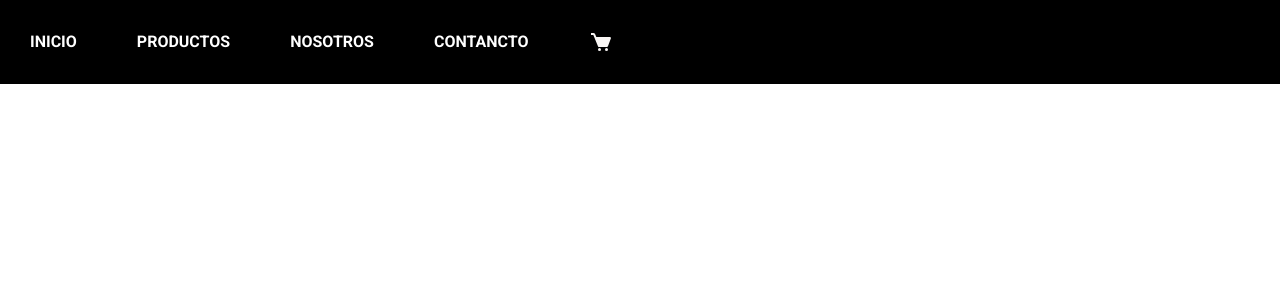
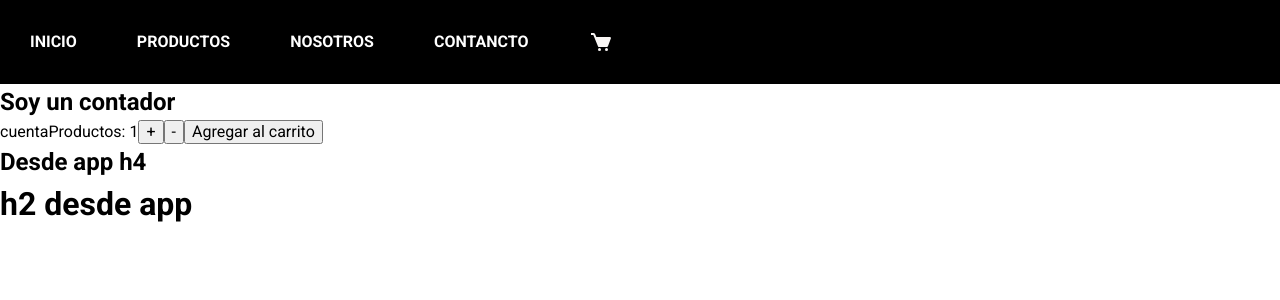
Before and after one commit to Abel9013/valenzuela-ecomerce-racar, a React (Vite) app: page / in a window 1280 px wide. Shown: the top 300 px of the page. Built offline with nearby package versions, Linux system fonts and the light colour scheme.

Commit message:
add item count

```diff
--- a/src/App.jsx
+++ b/src/App.jsx
@@ -1,12 +1,17 @@
-
-import './App.scss'
-import NavBar from './components/NavBar/NavBar'
+import './App.scss';
+import NavBar from './components/NavBar/NavBar';
+import ItemCount from './components/ItemCount/ItemCount';
 
 function App() {
 
   return (
     <div className="App">
      <NavBar />
+     <ItemCount stock={5} initial={1} />
+
+     <h3>Desde app h4</h3>
+     <h2>h2 desde app</h2>
+
     </div>
   )
 }
--- /dev/null
+++ b/src/components/ItemCount/ItemCount.jsx
@@ -0,0 +1,40 @@
+import { useState } from "react"
+
+const itemCount = ({stock,initial}) => {
+    const [count, setCount] = useState(initial)
+    const handleCount = (add)=>{
+
+        setCount(count + add)
+    }
+console.log(count);
+  return (
+    <div>
+        <div>
+            <h3>Soy un contador</h3>
+            <div>
+                {`cuentaProductos:  ${count}`}
+               <button
+                    onClick={()=>{
+                            if(count < stock){
+                                handleCount(1)
+                            }
+                    }}>+
+                    </button>
+               <button
+                    onClick={()=>{
+                        if(count > 1){
+                            handleCount(-1)
+
+                        }
+                    }}
+                    >-</button>
+               <button
+                    onClick={console.log(`Ud lleva ${count} productos`)}
+                    >Agregar al carrito</button>
+            </div>
+        </div>
+    </div>
+  )
+}
+
+export default itemCount
--- a/src/components/NavBar/NavBar.jsx
+++ b/src/components/NavBar/NavBar.jsx
@@ -1,7 +1,7 @@
 import CartWidget from "../cartWidget/CartWidget";
 
 const NavBar = () => {
-    console.log('es este');
+    console.log('es es es este');
   return (
     <>
       <header className="header">
```
Also changed, not shown: src/components/ItemCount/itemCount.scss (added).
